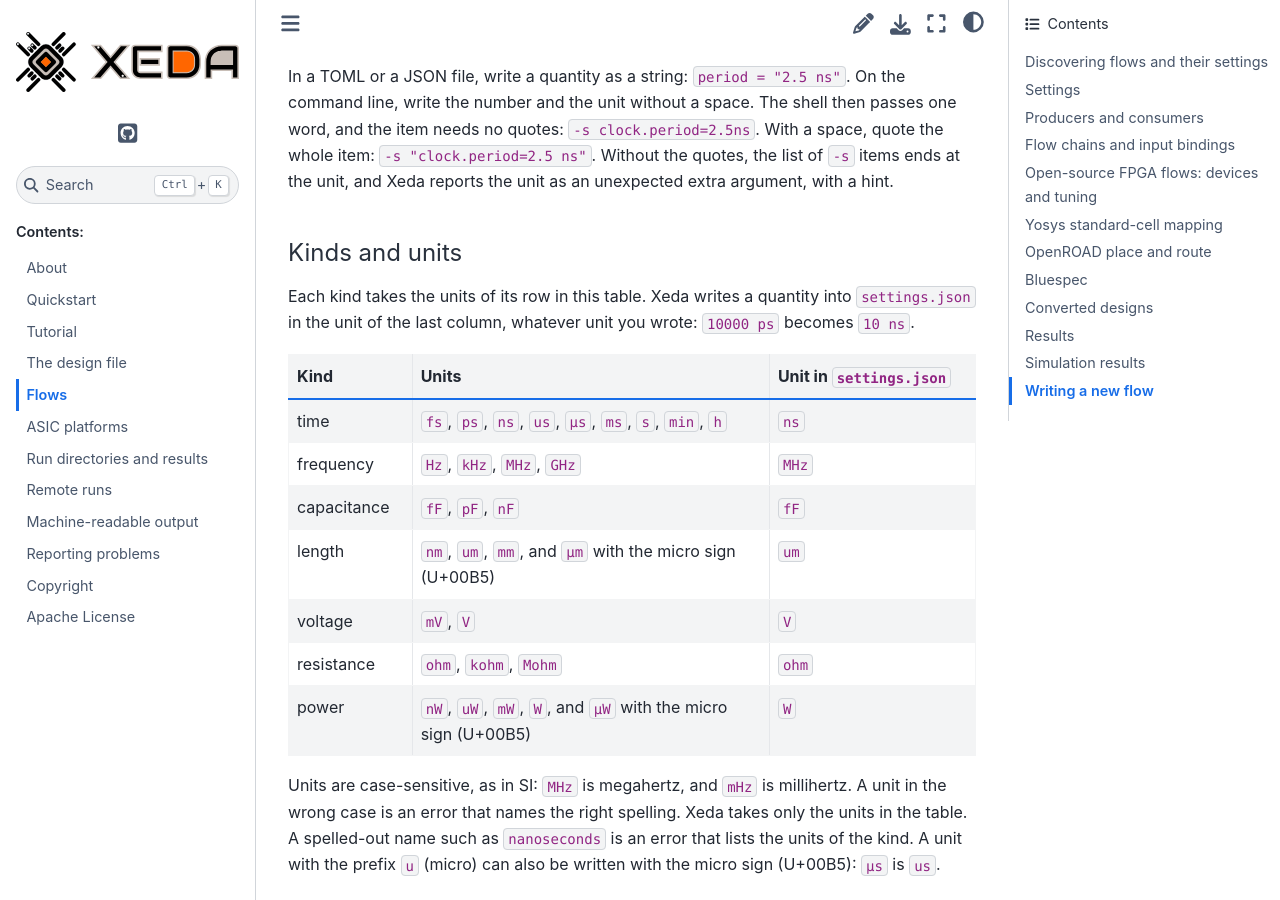
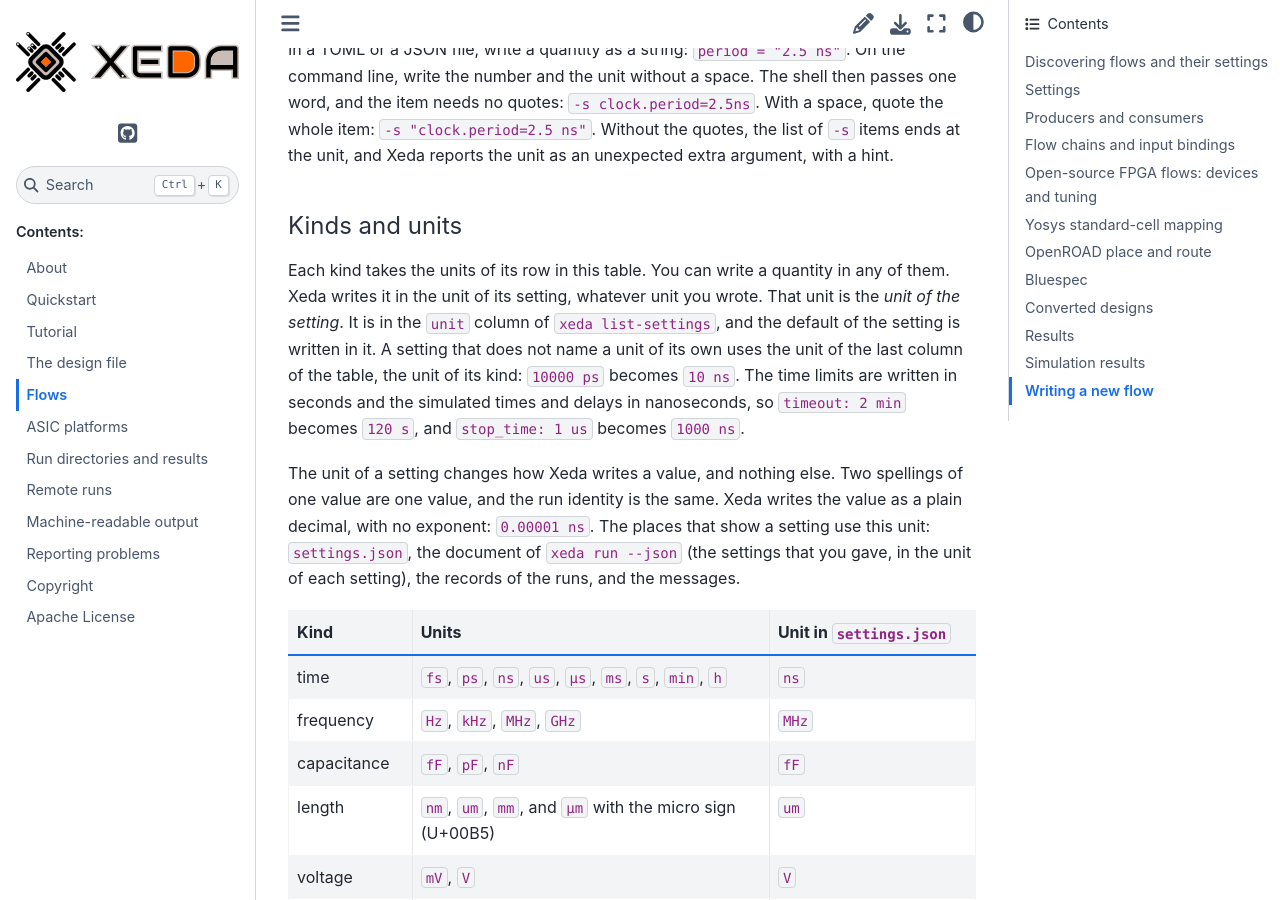
Before and after one commit to XedaHQ/xeda, a Sphinx documentation site: the page built from docs/flows.rst, in a window 1280 px wide and 900 px high, scrolled down 9238 px. Built offline with Sphinx 7.4.7 and the Sphinx Book theme 1.1.4, drawn with Linux system fonts in a browser that asks for light colours; some of the changed text lies outside the part shown.

Commit message:
Document the unit of a setting
The docs, both copies of the agent skill and the changelog say that a setting is written in
its own unit, that the listing of the settings shows it, and that a small value has no exponent.

```diff
--- a/docs/flows.rst
+++ b/docs/flows.rst
@@ -329,13 +329,13 @@ Physical quantities and units
 
 A setting that holds a physical measurement takes a number and a unit, such as ``5 ns``. A number
 without a unit is an error. It means nothing: ``5`` can be 5 ns, 5 ps or 5 MHz. Xeda never guesses
-the unit. A few settings do not follow this rule yet. The last part of this section lists them.
+the unit.
 
 Each such setting has a *kind*. The kind is what the setting measures: a time, a frequency, a
 capacitance, a length, a voltage, a resistance or a power. The kind decides which units the setting takes.
 ``clock.period`` is a time, ``clock.freq`` is a frequency, and ``abc.load`` of ``yosys`` is a
 capacitance. ``xeda list-settings <flow>`` shows the kind of a setting in its type column: ``time``
-and not ``string``. The JSON output shows it too (see :ref:`machine-readable-settings`).
+and not ``string``. Its unit column shows the unit that Xeda writes the setting in. The JSON output shows it too (see :ref:`machine-readable-settings`).
 
 Writing a quantity
 ~~~~~~~~~~~~~~~~~~
@@ -379,8 +379,19 @@ Xeda reports the unit as an unexpected extra argument, with a hint.
 Kinds and units
 ~~~~~~~~~~~~~~~
 
-Each kind takes the units of its row in this table. Xeda writes a quantity into ``settings.json``
-in the unit of the last column, whatever unit you wrote: ``10000 ps`` becomes ``10 ns``.
+Each kind takes the units of its row in this table. You can write a quantity in any of them.
+Xeda writes it in the unit of its setting, whatever unit you wrote. That unit is the *unit of the
+setting*. It is in the ``unit`` column of ``xeda list-settings``, and the default of the setting
+is written in it. A setting that does not name a unit of its own uses the unit of the last column
+of the table, the unit of its kind: ``10000 ps`` becomes ``10 ns``. The time limits are written in
+seconds and the simulated times and delays in nanoseconds, so ``timeout: 2 min`` becomes
+``120 s``, and ``stop_time: 1 us`` becomes ``1000 ns``.
+
+The unit of a setting changes how Xeda writes a value, and nothing else. Two spellings of one value
+are one value, and the run identity is the same. Xeda writes the value as a plain decimal, with no
+exponent: ``0.00001 ns``. The places that show a setting use this unit: ``settings.json``, the
+document of ``xeda run --json`` (the settings that you gave, in the unit of each setting), the
+records of the runs, and the messages.
 
 .. list-table::
    :header-rows: 1
```
Also changed, not shown: changelog.d/field-unit-display.changed.md (added, +2 -0 lines), changelog.d/quantity-text-without-exponent.fixed.md (added, +1 -0 lines), docs/machine-readable.rst (+6 -2 lines), src/xeda/data/agent/references/design-file.md (+7 -3 lines), .claude/skills/xeda/references/design-file.md.
